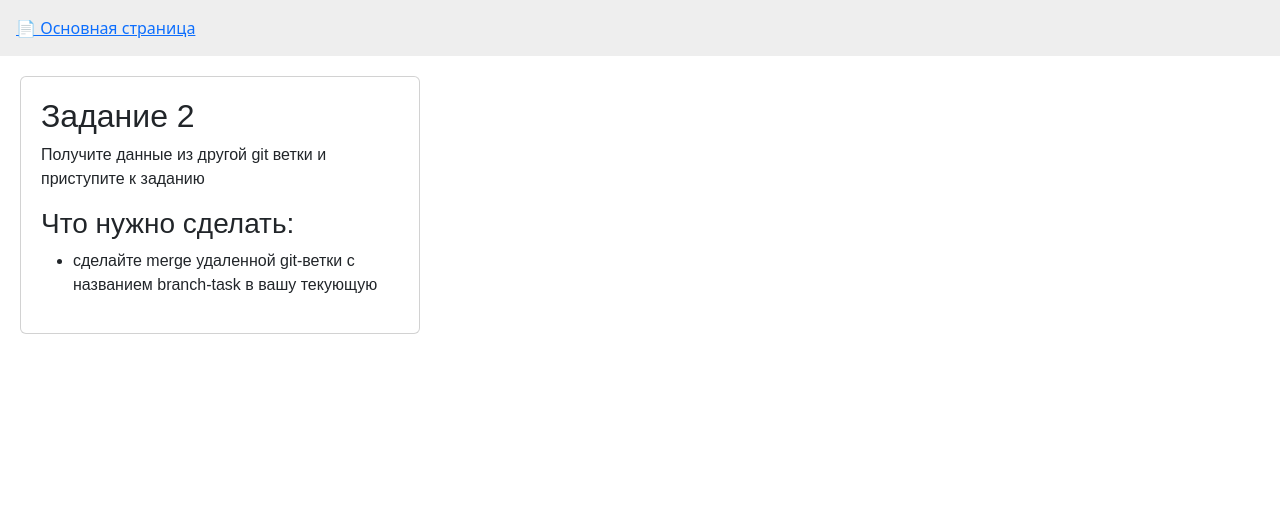
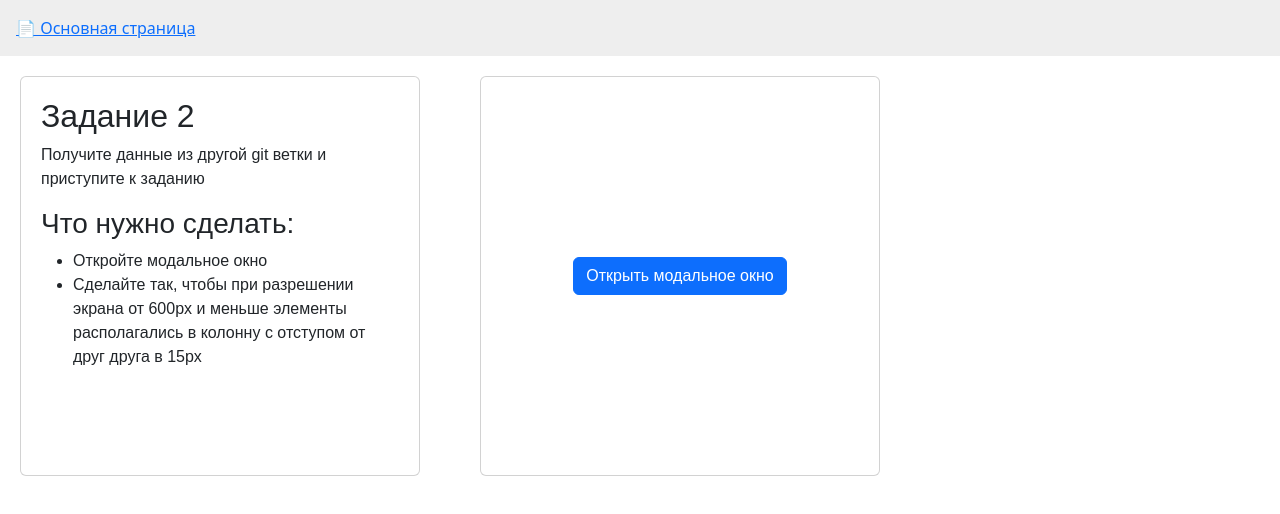
Before and after one commit to Arhontes/sobes-app, a React (Create React App) app: page /tasks/task2 in a window 1280 px wide. Shown: the top 514 px of the page. Built offline with nearby package versions, Linux system fonts and the light colour scheme.

Commit message:
feat: complete task-2

```diff
--- /dev/null
+++ b/src/tasks/task2/Task2.module.scss
@@ -0,0 +1,18 @@
+.modalBody {
+  display: flex;
+  align-items: center;
+  justify-content: center;
+  background-color: #f5f5f5;
+}
+
+.adaptiveItemsList {
+  display: flex;
+}
+.adaptiveItem {
+  padding: 15px;
+  border: 1px solid black;
+  border-radius: 12px;
+  min-width: 200px;
+}
+
+//mobile view
--- a/src/tasks/task2/Task2.tsx
+++ b/src/tasks/task2/Task2.tsx
@@ -1,8 +1,14 @@
-import React from "react";
+import React, { useState } from "react";
 import { TaskTarget } from "../../common/TaskTarget";
 import { taskTarget2 } from "./taskTarget2";
+import { Badge, Button, Card, Modal } from "react-bootstrap";
+import s from "./Task2.module.scss";
 
 export const Task2 = () => {
+  const [modalOpen, setModalOpen] = useState(false);
+
+  const items = Array.from({ length: 20 }, (_, i) => ` item ${i + 1} `);
+
   return (
     <div
       style={{
@@ -14,9 +20,43 @@ export const Task2 = () => {
     >
       <TaskTarget target={taskTarget2} taskNumber={2} />
 
-      <div style={{ width: 400 }}>
-        <div></div>
-      </div>
+      <Card
+        style={{
+          display: "flex",
+          alignItems: "center",
+          justifyContent: "center",
+          width: 400,
+          height: 400,
+          margin: "20px",
+          padding: "20px",
+        }}
+      >
+        <div>
+          <Button onClick={() => setModalOpen(true)}>
+            Открыть модальное окно
+          </Button>
+          <Modal
+            fullscreen
+            show={modalOpen}
+            onHide={() => setModalOpen(false)}
+            dialogClassName={s.contentClassName}
+            contentClassName={s.contentClassName}
+          >
+            <Modal.Header closeButton>
+              <Modal.Title>Адаптивная верстка</Modal.Title>
+            </Modal.Header>
+            <Modal.Body className={s.modalBody}>
+              <div className={s.adaptiveItemsList}>
+                {items.map((el) => (
+                  <div className={s.adaptiveItem} key={el}>
+                    {el}
+                  </div>
+                ))}
+              </div>
+            </Modal.Body>
+          </Modal>
+        </div>
+      </Card>
     </div>
   );
 };
--- a/src/tasks/task2/taskTarget2.ts
+++ b/src/tasks/task2/taskTarget2.ts
@@ -1,6 +1,7 @@
 export const taskTarget2 = {
   description: "Получите данные из другой git ветки и приступите к заданию",
   points: [
-    "сделайте merge удаленной git-ветки c названием branch-task в вашу текующую",
+    "Откройте модальное окно",
+    "Сделайте так, чтобы при разрешении экрана от 600px и меньше элементы располагались в колонну с отступом от друг друга в 15px",
   ],
 };
```
